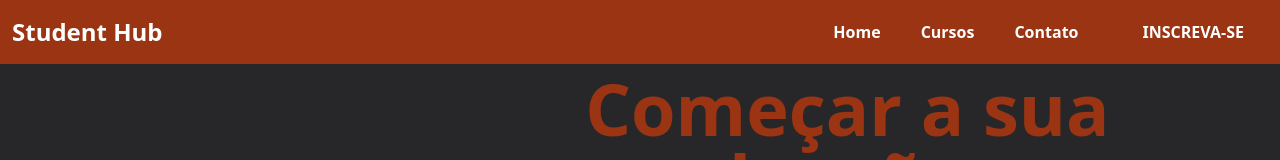
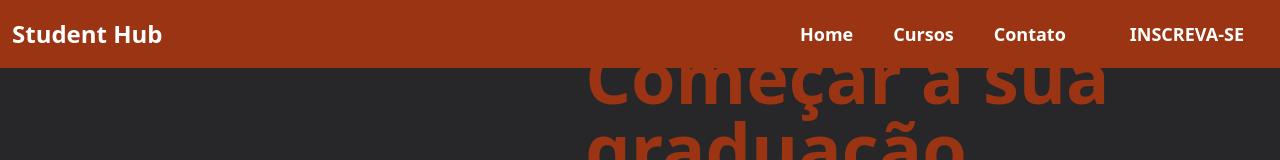
Before and after one commit to camillaalves12/StudentHub, a React (Vite) app: page / in a window 1280 px wide. Shown: the top 160 px of the page. Built offline with nearby package versions, Linux system fonts and the light colour scheme.

Commit message:
feat: Criei uma nova página na aplicação, a do Cards das areas.

```diff
--- a/src/components/Header/Header.jsx
+++ b/src/components/Header/Header.jsx
@@ -2,12 +2,12 @@ import React from 'react'
 
 export default function Header() {
   return (
-    <header className="flex w-full items-center justify-between bg-orange-800 p-3">
+    <header className="fixed left-0 top-0 z-50 flex w-full items-center justify-between bg-orange-800 p-3">
       <div className="flex items-center gap-4">
         <h1 className="text-2xl font-semibold text-white">Student Hub</h1>
       </div>
-      <nav className="flex items-center gap-10 ">
-        <a href="#" className="font-semibold text-white">
+      <nav className="flex items-center gap-10 text-lg">
+        <a href="#" className="text-lg font-semibold text-white">
           Home
         </a>
         <a href="#" className="font-semibold text-white">
```
